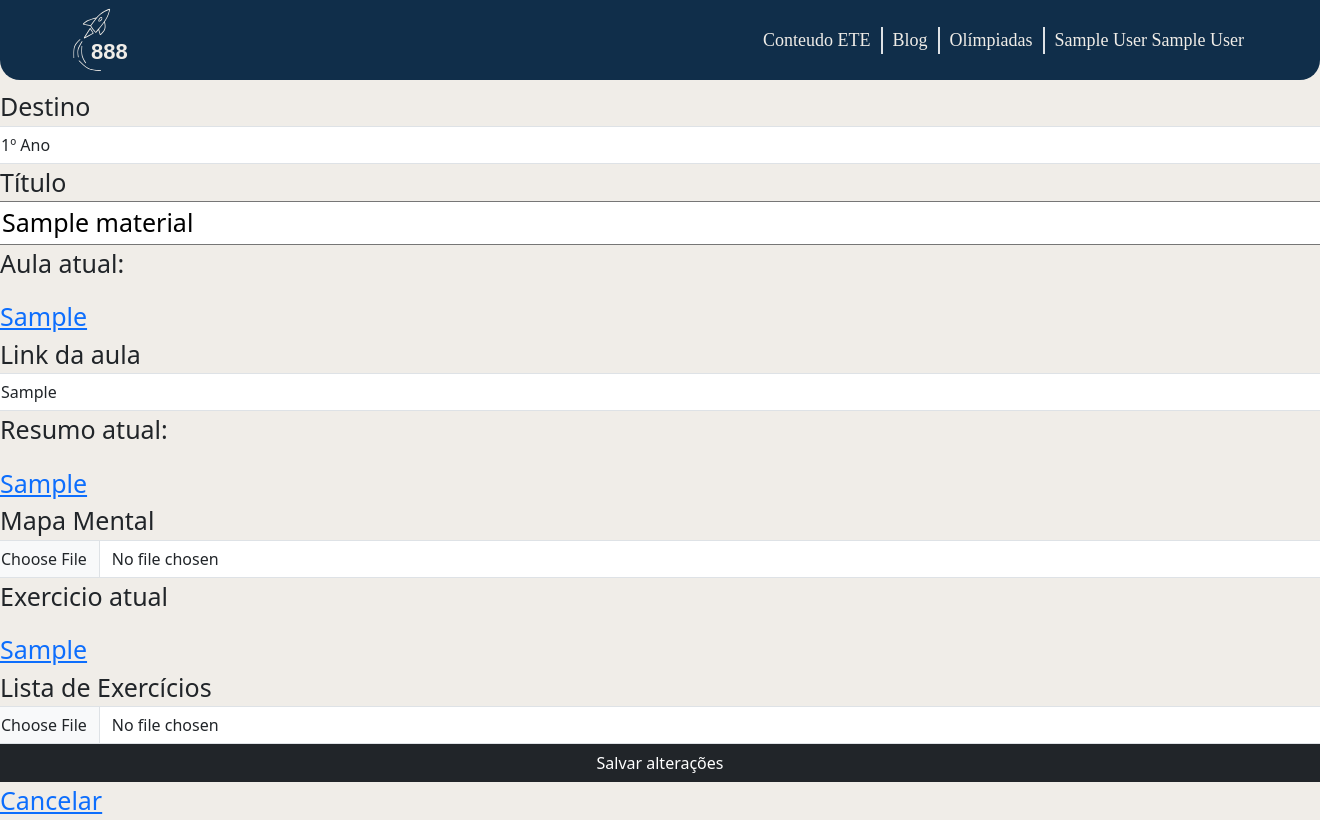
After one commit to KauaVDSB/DouglasBlog, a Flask app: page /admin/douglas-blog/materiais/editar/1 in a window 1320 px wide; the page is wider, and only the part inside the window is pictured. The commit adds this page. Run offline with Flask 3, Linux system fonts and the light colour scheme; a user stored in the database is signed in; tables that the repository leaves empty hold one stand-in row (values such as "Sample post"); some libraries are stand-ins or nearby versions; some web fonts are replaced.

Commit message:
CRUD completo para materiais, falta pequenos ajustes.

```diff
--- a/douglasBlog/forms.py
+++ b/douglasBlog/forms.py
@@ -84,7 +84,7 @@ class MateriaisForm(FlaskForm):
     aula = StringField('Link da aula')
     mapa_mental = FileField('Mapa Mental')
     lista_exercicios = FileField('Lista de Exercícios')
-    btnSubmit = SubmitField('Enviar')
+    btnSubmit = SubmitField('Salvar alterações')
 
 
     @staticmethod
@@ -137,6 +137,24 @@ class MateriaisForm(FlaskForm):
         else:
             raise Exception('Nenhum material enviado...')
 
+    def update(self, material):
+
+        material.destino = self.destino.data
+        material.titulo = self.titulo.data
+        material.aula = self.aula.data.strip() or None
+        if self.verificarMaterial():
+            if self.mapa_mental.data and self.mapa_mental.data.filename:
+                mapa_mental_url = self.upload_para_supabase(self.mapa_mental.data)
+                material.mapa_mental = mapa_mental_url
+            if self.lista_exercicios.data and self.lista_exercicios.data.filename:
+                lista_exercicios_url = self.upload_para_supabase(self.lista_exercicios.data)
+                material.lista_exercicios = lista_exercicios_url
+
+
+
+
+
+
 
 
 
--- a/douglasBlog/routes.py
+++ b/douglasBlog/routes.py
@@ -125,12 +125,12 @@ def deletar_material(material_id):
         return jsonify({'sucess': False, 'error': str(e)}), 500
 
 
-@app.route('/admin/douglas-blog/materiais/editar/<int:material_id>', methods=['GET'])
+@app.route('/admin/douglas-blog/materiais/editar/<int:material_id>', methods=['GET', 'POST'])
 @login_required
 def editar_material(material_id):
     if not current_user.admin:
         flash("Acesso negado.")
-        return redirect(url_for('materiaisTurmas', turma=0))  # redireciona para algum lugar seguro
+        return redirect(url_for('homepageSection', section='conteudos'))  # redireciona para algum lugar seguro
 
     material = Material.query.get_or_404(material_id)
 
@@ -142,7 +142,13 @@ def editar_material(material_id):
         destino=material.destino
     )
 
-    return render_template('view/materiais/editar-material.html', form=form, material=material)
+    if form.validate_on_submit():
+        form.update(material)
+        db.session.commit()
+        destino = Material.query.with_entities(Material.destino).filter_by(id=material_id).scalar()
+        return redirect(url_for('materiaisTurmas', turma=int(destino)))
+
+    return render_template('admin/editar/editar-material.html', form=form, material=material)
 
 # ------------------------------------------------------------- #
         # VIEW/
--- /dev/null
+++ b/douglasBlog/templates/admin/editar/editar-material.html
@@ -0,0 +1,47 @@
+{% extends 'base/html.html' %}
+
+{% block link %}
+<link href="https://cdn.jsdelivr.net/npm/bootstrap@5.3.3/dist/css/bootstrap.min.css" rel="stylesheet" integrity="sha384-QWTKZyjpPEjISv5WaRU9OFeRpok6YctnYmDr5pNlyT2bRjXh0JMhjY6hW+ALEwIH" crossorigin="anonymous">
+{% endblock %}
+
+{% block title %} Editar Material {% endblock %}
+
+{% block content %}
+{% include 'base/navbar.html' %}
+
+<form action="" method="post" enctype="multipart/form-data" class="row">
+
+    {{ form.csrf_token }}
+
+    {{ form.destino.label() }}
+    {{ form.destino(class='form-control') }}
+
+    {{ form.titulo.label() }}
+    {{ form.titulo() }}
+
+    <p>Aula atual:</p>
+    <a href="{{material.aula}}">{{material.aula}}</a>
+    {{ form.aula.label() }}
+    {{ form.aula(class='form-control') }}
+
+    <p>Resumo atual:</p>
+    <a href="{{material.mapa_mental}}">{{material.mapa_mental}}</a>
+    {{ form.mapa_mental.label() }}
+    {{ form.mapa_mental(class='form-control') }}
+
+    <p>Exercicio atual</p>
+    <a href="{{material.lista_exercicios}}">{{material.lista_exercicios}}</a>
+    {{ form.lista_exercicios.label() }}
+    {{ form.lista_exercicios(class='form-control') }}
+
+    {{ form.btnSubmit(class='btn btn-dark') }}
+
+    <a href="{{ url_for('dashboard') }}"> Cancelar </a>
+
+
+</form>
+
+
+
+
+{% endblock %}
```
Also changed, not shown: douglasBlog/templates/admin/dashboard.html (+14 -2 lines).
